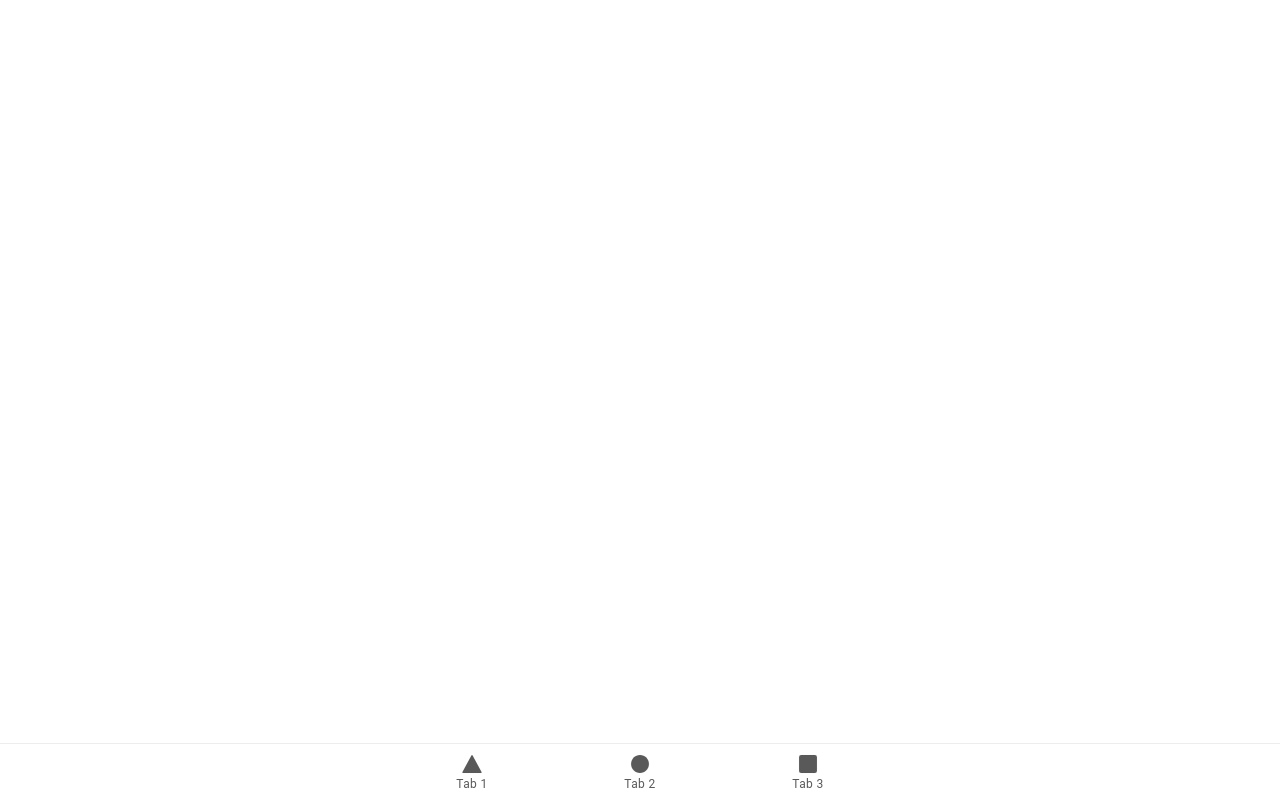
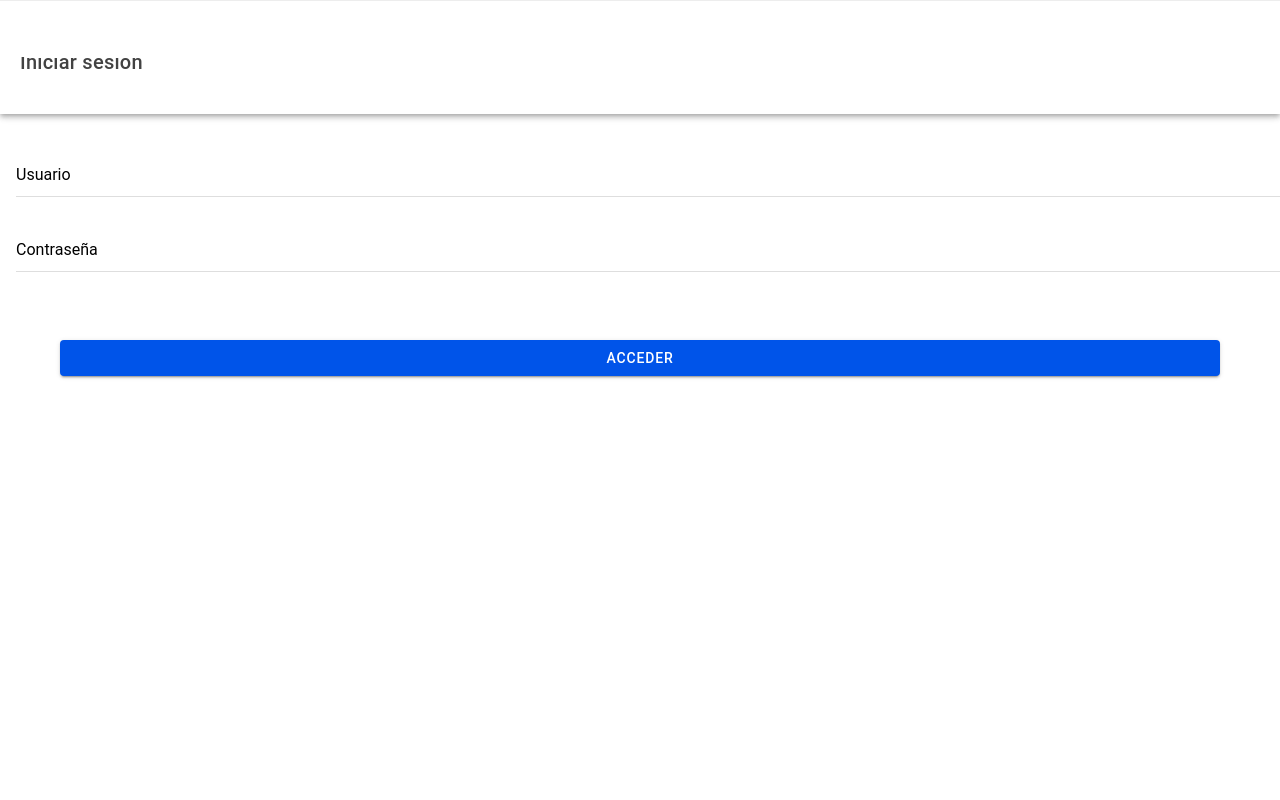
Before and after one commit to DaikoneKisu/health-linker-frontend, a React (Vite) app: page /login in a window 1280 px wide. Built offline with nearby package versions, Linux system fonts and the light colour scheme.

Commit message:
probando componentes

```diff
--- a/package.json
+++ b/package.json
@@ -47,5 +47,6 @@
     "vite": "^5.0.0",
     "vitest": "^0.34.6"
   },
-  "description": "An Ionic project"
+  "description": "An Ionic project",
+  "packageManager": "pnpm@9.1.1+sha512.14e915759c11f77eac07faba4d019c193ec8637229e62ec99eefb7cf3c3b75c64447882b7c485142451ee3a6b408059cdfb7b7fa0341b975f12d0f7629c71195"
 }
--- a/src/App.tsx
+++ b/src/App.tsx
@@ -11,9 +11,7 @@ import {
 } from '@ionic/react';
 import { IonReactRouter } from '@ionic/react-router';
 import { ellipse, square, triangle } from 'ionicons/icons';
-import Tab1 from './pages/Tab1';
-import Tab2 from './pages/Tab2';
-import Tab3 from './pages/Tab3';
+import Login from './pages/login';
 
 /* Core CSS required for Ionic components to work properly */
 import '@ionic/react/css/core.css';
@@ -52,32 +50,10 @@ const App: React.FC = () => (
     <IonReactRouter>
       <IonTabs>
         <IonRouterOutlet>
-          <Route exact path="/tab1">
-            <Tab1 />
-          </Route>
-          <Route exact path="/tab2">
-            <Tab2 />
-          </Route>
-          <Route path="/tab3">
-            <Tab3 />
-          </Route>
-          <Route exact path="/">
-            <Redirect to="/tab1" />
-          </Route>
+          <Route path="/login" component={Login} exact={true} />
+          <Route path="/" render={() => <Redirect to="/login" />} exact={true} />
         </IonRouterOutlet>
-        <IonTabBar slot="bottom">
-          <IonTabButton tab="tab1" href="/tab1">
-            <IonIcon aria-hidden="true" icon={triangle} />
-            <IonLabel>Tab 1</IonLabel>
-          </IonTabButton>
-          <IonTabButton tab="tab2" href="/tab2">
-            <IonIcon aria-hidden="true" icon={ellipse} />
-            <IonLabel>Tab 2</IonLabel>
-          </IonTabButton>
-          <IonTabButton tab="tab3" href="/tab3">
-            <IonIcon aria-hidden="true" icon={square} />
-            <IonLabel>Tab 3</IonLabel>
-          </IonTabButton>
+        <IonTabBar>
         </IonTabBar>
       </IonTabs>
     </IonReactRouter>
--- a/src/pages/Tab1.tsx
+++ /dev/null
@@ -1,25 +0,0 @@
-import { IonContent, IonHeader, IonPage, IonTitle, IonToolbar } from '@ionic/react';
-import ExploreContainer from '../components/ExploreContainer';
-import './Tab1.css';
-
-const Tab1: React.FC = () => {
-  return (
-    <IonPage>
-      <IonHeader>
-        <IonToolbar>
-          <IonTitle>Tab 1</IonTitle>
-        </IonToolbar>
-      </IonHeader>
-      <IonContent fullscreen>
-        <IonHeader collapse="condense">
-          <IonToolbar>
-            <IonTitle size="large">Tab 1</IonTitle>
-          </IonToolbar>
-        </IonHeader>
-        <ExploreContainer name="Tab 1 page" />
-      </IonContent>
-    </IonPage>
-  );
-};
-
-export default Tab1;
--- a/src/pages/Tab2.tsx
+++ /dev/null
@@ -1,25 +0,0 @@
-import { IonContent, IonHeader, IonPage, IonTitle, IonToolbar } from '@ionic/react';
-import ExploreContainer from '../components/ExploreContainer';
-import './Tab2.css';
-
-const Tab2: React.FC = () => {
-  return (
-    <IonPage>
-      <IonHeader>
-        <IonToolbar>
-          <IonTitle>Tab 2</IonTitle>
-        </IonToolbar>
-      </IonHeader>
-      <IonContent fullscreen>
-        <IonHeader collapse="condense">
-          <IonToolbar>
-            <IonTitle size="large">Tab 2</IonTitle>
-          </IonToolbar>
-        </IonHeader>
-        <ExploreContainer name="Tab 2 page" />
-      </IonContent>
-    </IonPage>
-  );
-};
-
-export default Tab2;
--- a/src/pages/Tab3.tsx
+++ /dev/null
@@ -1,25 +0,0 @@
-import { IonContent, IonHeader, IonPage, IonTitle, IonToolbar } from '@ionic/react';
-import ExploreContainer from '../components/ExploreContainer';
-import './Tab3.css';
-
-const Tab3: React.FC = () => {
-  return (
-    <IonPage>
-      <IonHeader>
-        <IonToolbar>
-          <IonTitle>Tab 3</IonTitle>
-        </IonToolbar>
-      </IonHeader>
-      <IonContent fullscreen>
-        <IonHeader collapse="condense">
-          <IonToolbar>
-            <IonTitle size="large">Tab 3</IonTitle>
-          </IonToolbar>
-        </IonHeader>
-        <ExploreContainer name="Tab 3 page" />
-      </IonContent>
-    </IonPage>
-  );
-};
-
-export default Tab3;
--- /dev/null
+++ b/src/pages/login.css
@@ -0,0 +1,13 @@
+ion-title {
+    margin-top: 50px;
+    margin-bottom: 40px;
+}
+
+ion-input {
+    margin-top:30px;
+}
+
+ion-button {
+    margin: 60px;
+    display: block;
+  }
--- /dev/null
+++ b/src/pages/login.tsx
@@ -0,0 +1,33 @@
+import { IonContent, IonHeader, IonPage, IonTitle, IonToolbar, IonList, IonItem, IonInput, IonButton, IonFooter, IonText } from '@ionic/react';
+import './login.css';
+
+const Login: React.FC = () => {
+  return (
+    <IonPage>
+      <IonHeader>
+        <IonToolbar>
+          <IonTitle>Iniciar sesión</IonTitle>
+        </IonToolbar>
+      </IonHeader>
+      <IonContent fullscreen>
+        <IonHeader collapse="condense">
+            <IonTitle size="large">Iniciar sesión</IonTitle>
+        </IonHeader>
+        <IonList>
+
+          <IonItem>
+           <IonInput label="Usuario"></IonInput>
+          </IonItem>
+
+          <IonItem>
+           <IonInput label="Contraseña" type="password"></IonInput>
+          </IonItem>
+
+        </IonList>
+        <IonButton>Acceder</IonButton>
+      </IonContent>
+    </IonPage>
+  );
+};
+
+export default Login;
```
Also changed, not shown: src/pages/Tab1.css (deleted), src/pages/Tab2.css (deleted), src/pages/Tab3.css (deleted), 1 other file (tests, documents, lock files or other folders).
